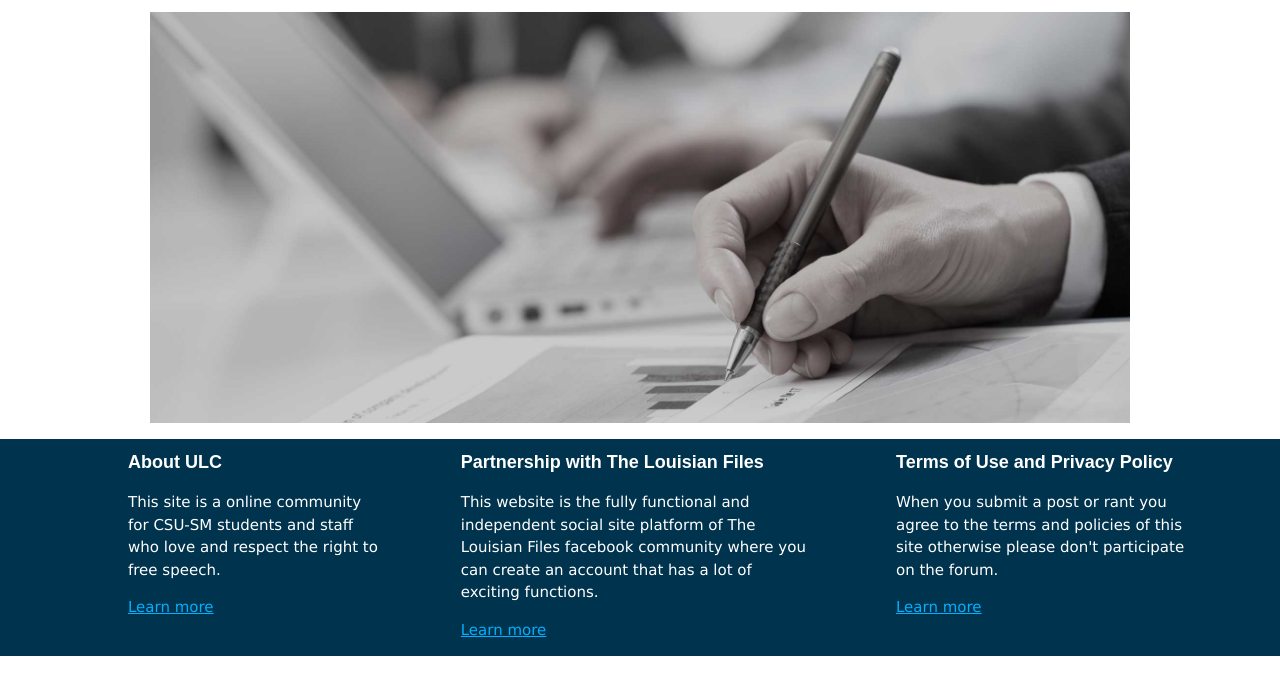
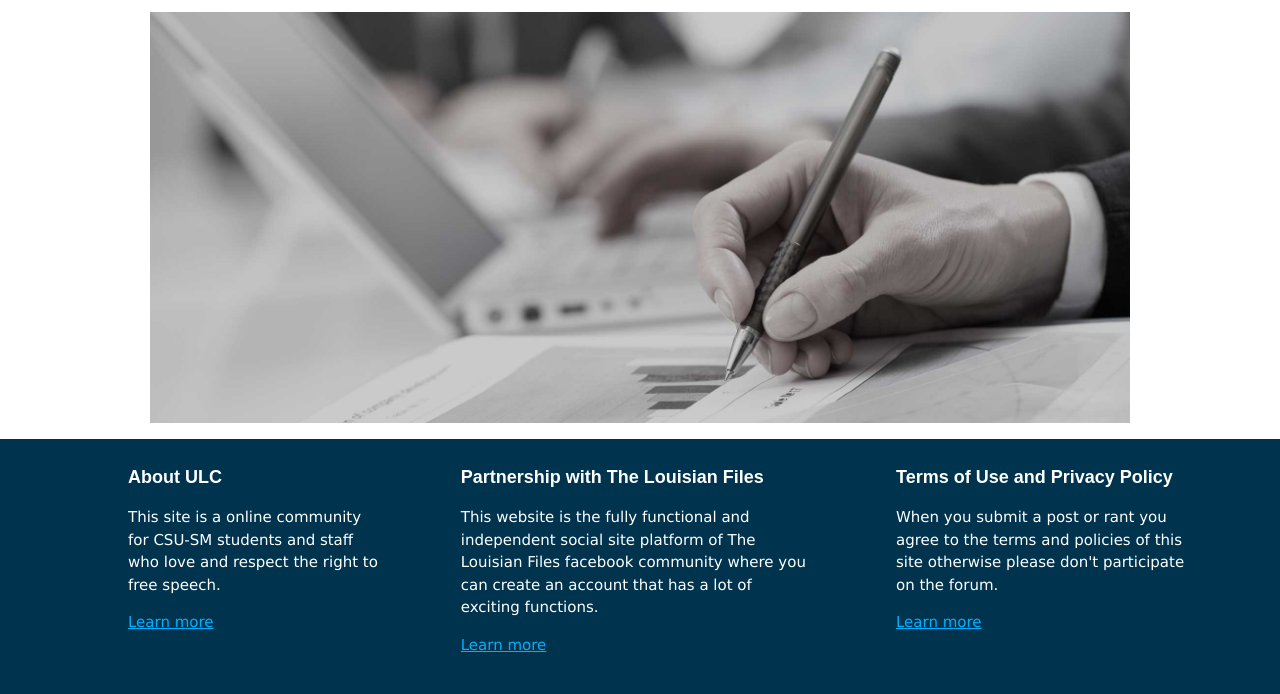
Before and after one commit to iaaane/capstone-project, a plain HTML site: page index.html in a window 1280 px wide. Shown: the part 166-860 px from the top of the page. Before the commit the page ends 822 px from the top, so only its background shows below. Drawn offline with nearby package versions, Linux system fonts and the light colour scheme.

Commit message:
new format of vcroom content

```diff
--- a/mainstyle.css
+++ b/mainstyle.css
@@ -100,15 +100,21 @@ footer {
 
 .column-left {
     padding-left: 10%;
-    padding-right: 3%
+    padding-right: 3%;
+    padding-bottom: 5%;
+    padding-top: 15px;
 }
 
 .column-right {
     padding-left: 3%;
-    padding-right: 7%
+    padding-right: 7%;
+        padding-bottom: 5%;
+    padding-top: 15px;
 }
 
 .column-center {
     padding-left: 3%;
-    padding-right: 3%
+    padding-right: 3%;
+        padding-bottom: 5%;
+    padding-top: 15px;
 }
```
